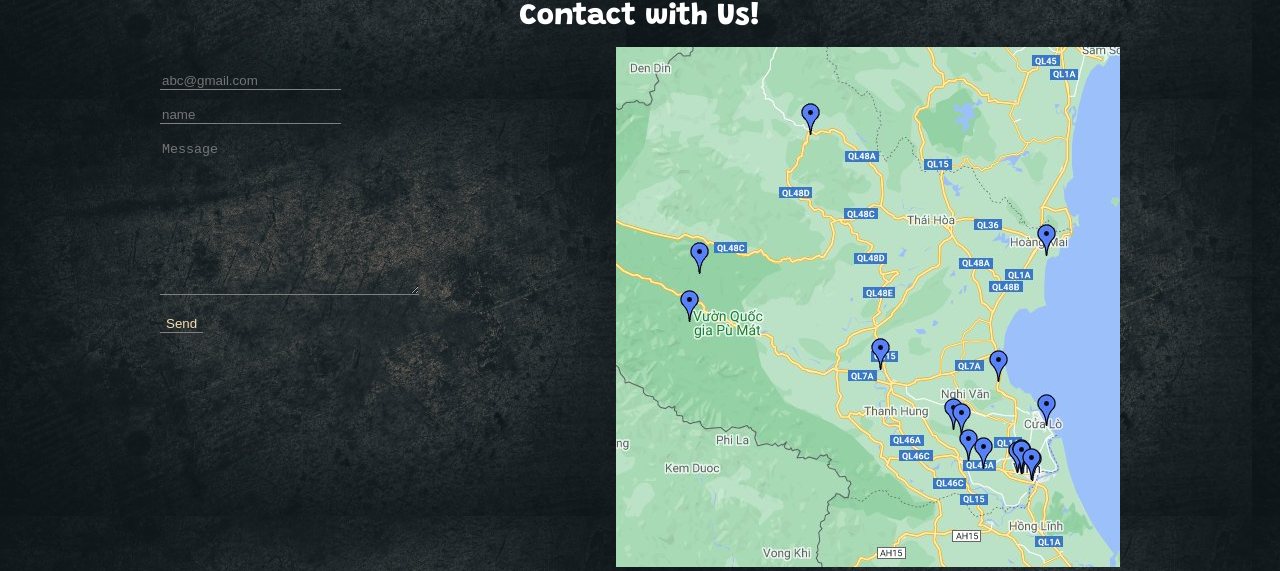
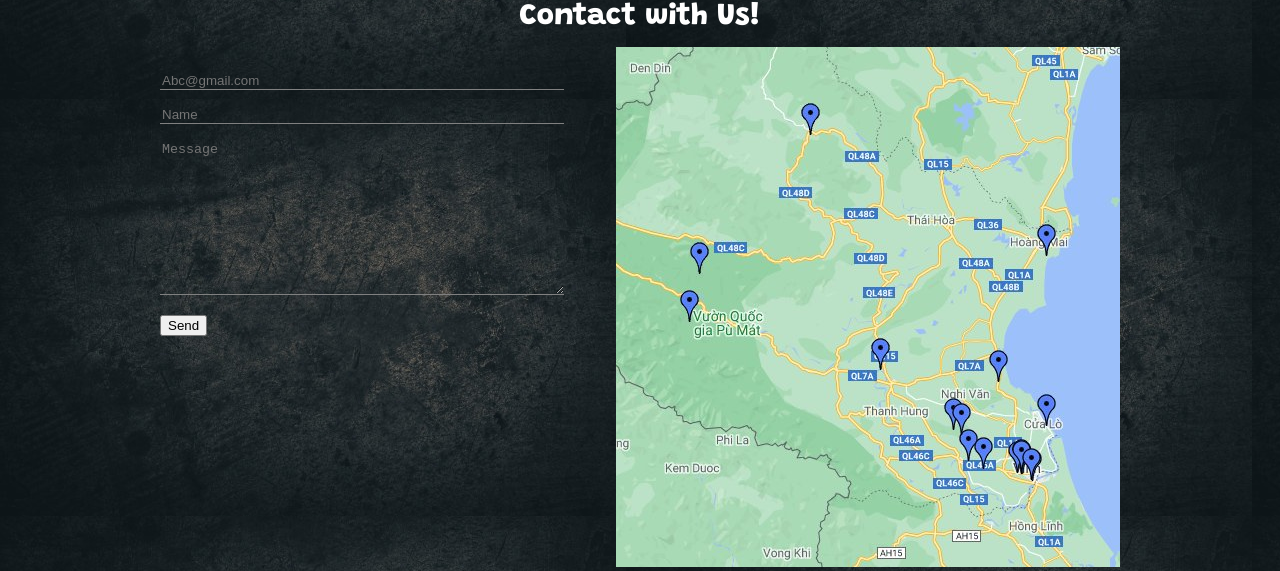
Before and after one commit to nguyennhattan1398/home, a plain HTML site: page index.html in a window 1280 px wide. Shown: the part 1152-1723 px from the top of the page. Drawn offline with Linux system fonts and the light colour scheme.

Commit message:
oke2
oke

```diff
--- a/index.html
+++ b/index.html
@@ -88,16 +88,18 @@
           <div class="map">
             <img src="map.jpg" alt="map">
           </div>
-          <div id="contact-form">
-            <form action="" class="contact-form" method="post"></form>
-            <input type="text" placeholder="abc@gmail.com" required>
-            <br>
-            <input type="text" placeholder="name" required>
-            <br>
-            <textarea name="message" id="" cols="30" rows="10" placeholder="Message" required></textarea>
-            <br>
+          <div>
+            <form  action="" method="post">
+              <input class="contact-form" type="text" placeholder="Abc@gmail.com" required>
+              <br>
+              <input class="contact-form" type="text" placeholder="Name" required>
+              <br>
+              <textarea class="contact-form" name="message" id="" cols="30" rows="10" placeholder="Message" required></textarea>
+              <br>
+            </form>
+          </div>
+
             <input type="submit" class="form-control" value="Send">
-          </div>
 
           </div>
 
--- a/style.css
+++ b/style.css
@@ -83,18 +83,24 @@ form{
   transition: all 4s ease-in-out;
 }
 
-input, textarea{
+.contact-form, textarea{
   background: transparent;
   border:none;
   outline:none;
   border-bottom: 1px solid grey;
   margin-bottom: 16px;
-  color: wheat;
+  color: whitesmoke;
+  width: 400px;
 }
 
 .form {
   text-align: center;
+  width: 400px;
 }
 .map{
   float: right;
 }
+form-control{
+  outline: none;
+  border:none;
+}
```
